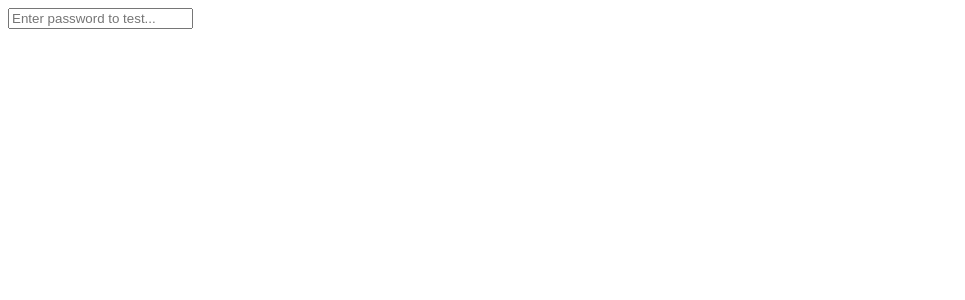
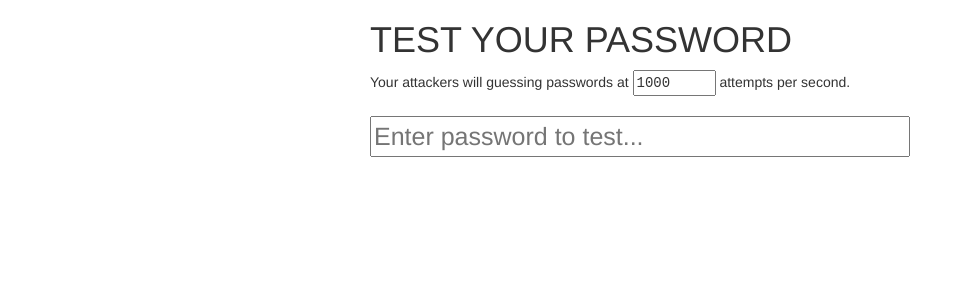
Before and after one commit to nihy/ims390s, an Angular app: page / in a window 1280 px wide. Shown: the top 300 px of the page, without its empty margins (0-965 px from the left). Built offline with nearby package versions, Linux system fonts and the light colour scheme.

Commit message:
finished calculations

```diff
--- a/package.json
+++ b/package.json
@@ -22,6 +22,7 @@
     "@angular/platform-browser-dynamic": "^5.0.0",
     "@angular/router": "^5.0.0",
     "core-js": "^2.4.1",
+    "moment": "^2.19.2",
     "rxjs": "^5.5.2",
     "zone.js": "^0.8.14"
   },
--- a/src/app/app.module.ts
+++ b/src/app/app.module.ts
@@ -5,7 +5,6 @@ import { NgModule } from '@angular/core';
 
 import { AppComponent } from './app.component';
 import { PassCalcComponent } from './pass-calc/pass-calc.component';
-
 
 @NgModule({
   declarations: [
--- a/src/app/pass-calc/pass-calc.component.css
+++ b/src/app/pass-calc/pass-calc.component.css
@@ -0,0 +1,12 @@
+.full {
+    width: 100%;
+}
+
+input:focus {
+    outline:none;
+}
+
+#numAttacks{
+    display: inline-block;
+    font-family: monospace;
+}
--- a/src/app/pass-calc/pass-calc.component.html
+++ b/src/app/pass-calc/pass-calc.component.html
@@ -1,10 +1,23 @@
-<div>
-  <form #passForm="ngForm">
-    <input type="text" (keyUp.enter)="onSubmit(pw)"
-    required
-    [(ngModel)]="pw" name="pass"
-    placeholder="Enter password to test...">
-  </form>
-  <!-- <input type="text" [(ngModel)]="pw"> -->
-  {{pw}}
+<div class="container">
+  <div class="col-md-6 col-md-offset-3">
+    <h1>TEST YOUR PASSWORD</h1>
+    <form #passForm="ngForm" class="col align-self-start">
+      <span>Your attackers will guessing passwords at </span>
+      <input type="number" id="numAttacks" name="aps"
+      step="100" min="500" max="100000"
+      [ngModel]="attemptsPerSecond" (ngModelChange)="changeAttempts($event)">
+      <span> attempts per second.</span>
+      <br>
+      <br>
+      <input type="text" (keyUp.enter)="onSubmit()" [(ngModel)]="pw"
+      required
+      name="pass" class="full" placeholder="Enter password to test..."
+      style="font-size:25px">
+    </form>
+  </div>
+  <div *ngIf="timeToBreak" class="col-md-6 col-md-offset-3">
+    If you began attacking this password <i>right now</i>, it would take
+      <br><h3>{{successMsg}}</h3><br>
+    to complete the attack.
+  </div>
 </div>
--- a/src/app/pass-calc/pass-calc.component.ts
+++ b/src/app/pass-calc/pass-calc.component.ts
@@ -1,58 +1,83 @@
-import { Component, OnInit } from '@angular/core';
+import { Component, Output } from '@angular/core';
+import { EventEmitter } from '@angular/core/src/event_emitter';
 
 @Component({
   selector: 'app-pass-calc',
   templateUrl: './pass-calc.component.html',
   styleUrls: ['./pass-calc.component.css']
 })
-export class PassCalcComponent implements OnInit {
-  private x: number;
+export class PassCalcComponent {
 
-  ngOnInit() {
+  private pw: string;
+  private attempts: number = -1;
+  private attemptsPerSecond: number = 1000;
+  private timeToBreak;
+  private successMsg;
+
+  constructor() { }
+
+  private onSubmit() {
+    this.attempts = Math.round(this.getTries(this.pw));
+    this.timeToBreak = this.attempts / this.attemptsPerSecond;
+    this.successMsg = this.secondsToString(this.timeToBreak);
   }
 
-  private onSubmit(pw: string) {
-    var x = this.calcEntropy(pw);
-    console.log(x);
+  private changeAttempts(event: number) {
+    this.attemptsPerSecond = event;
+    if (this.pw)
+      this.onSubmit();
+  }
+  // This method attempts to estimate the number of attempts an attacker
+  // would have to try to brute-force a random password
+  private getTries(pw: string) {
+    var symbolProbability = new Map<string, number>();
+    var passLen = pw.length;
+    var strChars = pw.split('');
+
+    // create hashmap of appearances of each char in password string
+    strChars.forEach((x) => {
+      var count = symbolProbability.get(x);
+      if (count)
+        symbolProbability.set(x, ++count);
+      else
+        symbolProbability.set(x, 1);
+    });
+
+    symbolProbability.forEach((val: number, key) => {
+      symbolProbability.set(key, val / passLen);
+    });
+
+    // using Claude Shannon's information entropy equation
+    // H(x) = -sum(p[i] * log2(p[i])), from i = 0 to N - 1
+    // where i is each character in a str of length N
+    // and p[i] is the probability of the symbol at position i
+    var shannonBit = 0;
+    symbolProbability.forEach((val) => {
+      shannonBit += (val * Math.log2(val))
+    });
+    shannonBit *= -1;
+
+    // Given the minimum average bits needed to encode our password,
+    // the overall number of bits is then passLen * shannonBit
+    var totalBits = passLen * shannonBit;
+
+    // The total number of attempts to crack our password is then
+    // 2 ^ (totalBits - 1), from RFC 4086 (Eastlake, et al., pg. 4)
+    return Math.pow(2, totalBits - 1);
   }
 
-  private calcEntropy(pw: string) {
-    var entropy: number = 0;
-    var strChars = pw.split('');
-    var hasUpper: boolean = false;
-    var hasLower: boolean = false;
-    var hasNum: boolean = false;
-    var specialChars = /[ !@#$%^&*()_+\-=\[\]{};':"\\|,.<>\/?]/;
-    var hasSpecialChars = specialChars.test(pw);
+  // Converts seconds to a more readable form with other units
+  // Credit to Royi Namir from https://stackoverflow.com/questions/8211744/convert-time-interval-given-in-seconds-into-more-human-readable-form
+  private secondsToString(seconds) {
+    var numyears = Math.floor(seconds / 31536000);
+    var numdays = Math.floor((seconds % 31536000) / 86400);
+    var numhours = Math.floor(((seconds % 31536000) % 86400) / 3600);
+    var numminutes = Math.floor((((seconds % 31536000) % 86400) % 3600) / 60);
+    var numseconds = (((seconds % 31536000) % 86400) % 3600) % 60;
+    if (numseconds < 1)
+      return Math.round(numseconds * 1000) + ' milliseconds'
 
-
-    for (let i = 0; i < strChars.length; i++) {
-      if (i == 0)
-        entropy += 4;
-      else if (i < 7)
-        entropy += 2;
-      else if (i < 19)
-        entropy += 1.5;
-      else
-        entropy++;
-
-      if (!isNaN(parseInt(strChars[i])))
-        hasNum = true;
-      if (strChars[i] == strChars[i].toUpperCase())
-        hasUpper = true;
-      if (strChars[i] == strChars[i].toLowerCase())
-        hasLower = true;
-    }
-
-    if (hasLower && hasUpper)
-      entropy += 2;
-    if (hasNum)
-      entropy += 2;
-    if (hasSpecialChars)
-      entropy += 2;
-
-    return entropy;
-
+    return numyears + " years " + numdays + " days " + numhours + " hours " + numminutes + " minutes " + Math.round(numseconds) + " seconds";
   }
 
 
--- a/src/index.html
+++ b/src/index.html
@@ -7,8 +7,11 @@
 
   <meta name="viewport" content="width=device-width, initial-scale=1">
   <link rel="icon" type="image/x-icon" href="favicon.ico">
+  <link rel="stylesheet" href="https://maxcdn.bootstrapcdn.com/bootstrap/3.3.7/css/bootstrap.min.css" integrity="sha384-BVYiiSIFeK1dGmJRAkycuHAHRg32OmUcww7on3RYdg4Va+PmSTsz/K68vbdEjh4u" crossorigin="anonymous">
 </head>
 <body>
   <app-root></app-root>
+  <script src="https://code.jquery.com/jquery-3.1.1.min.js" integrity="sha256-hVVnYaiADRTO2PzUGmuLJr8BLUSjGIZsDYGmIJLv2b8=" crossorigin="anonymous"></script>
+  <script src="https://maxcdn.bootstrapcdn.com/bootstrap/3.3.7/js/bootstrap.min.js" integrity="sha384-Tc5IQib027qvyjSMfHjOMaLkfuWVxZxUPnCJA7l2mCWNIpG9mGCD8wGNIcPD7Txa" crossorigin="anonymous"></script>
 </body>
 </html>
```
